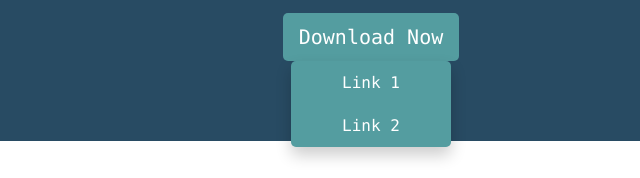
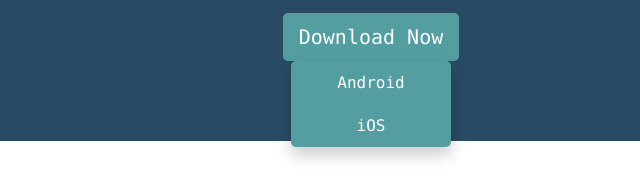
Before and after one commit to noobchirag69/Bangla-OCR, a plain HTML site: page index.html in a window 1280 px wide. Both pictures are taken after a click on the link "Download Now". Shown: the part 191-369 px from the top of the page, 269-909 px from the left. Drawn offline with nearby package versions, Linux system fonts and the light colour scheme.

Commit message:
Minor changes

```diff
--- a/index.html
+++ b/index.html
@@ -18,8 +18,8 @@
             <h2>To recognize Bengali handwriting!</h2>
             <a href="#" class="btn">Download Now</a>
             <div class="submenu">
-                <a href="#">Link 1</a>
-                <a href="#">Link 2</a>
+                <a href="#">Android</a>
+                <a href="#">iOS</a>
             </div>
         </div>
     </header>
```
